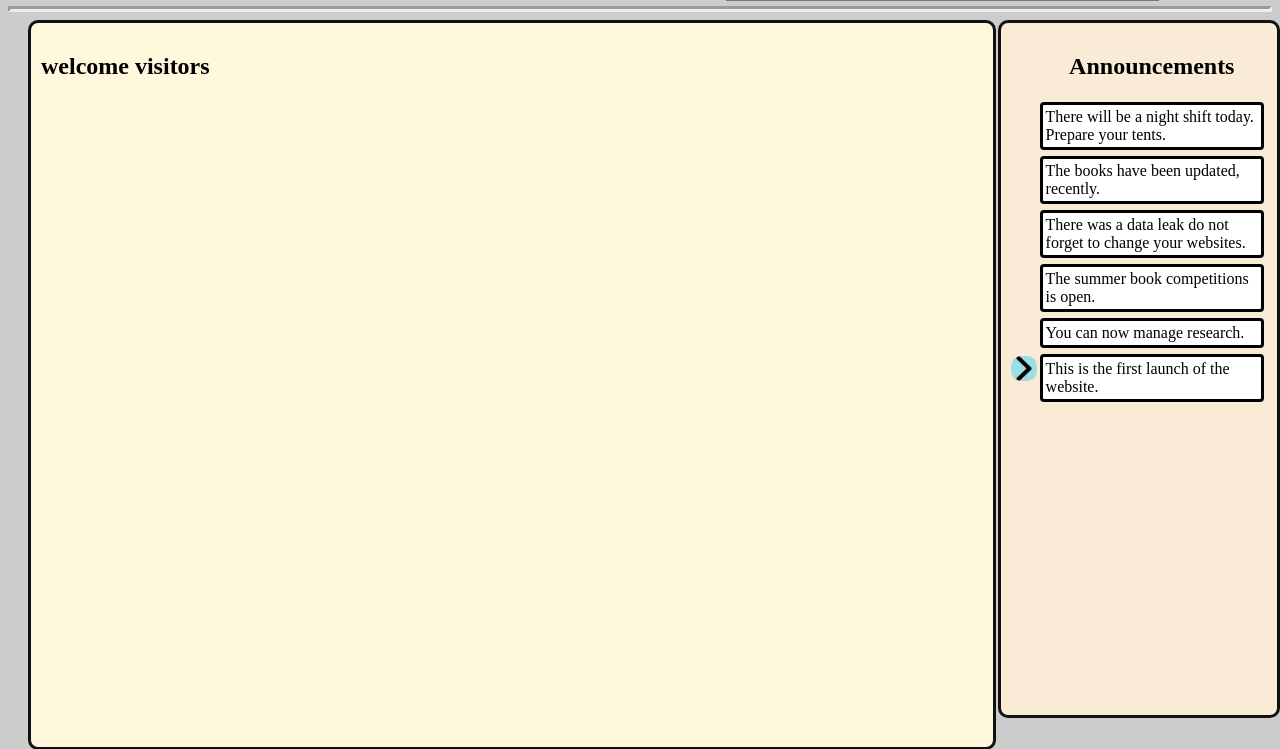
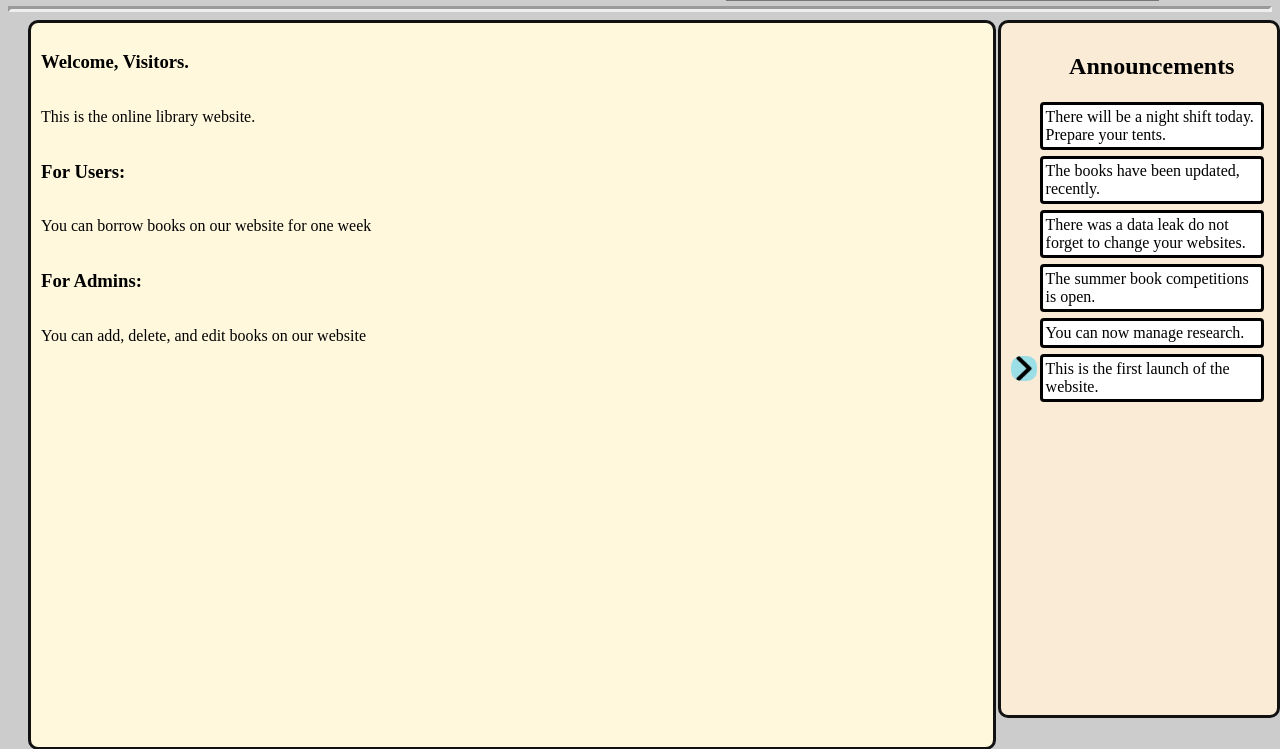
Before and after one commit to Mostafa808/Online-Library-Django, a Django app: page /home/ in a window 1280 px wide. Shown: the part 116-865 px from the top of the page. Run offline with Django 5.2, Linux system fonts and the light colour scheme.

Commit message:
updated Home.html

```diff
--- a/home/templates/Home.html
+++ b/home/templates/Home.html
@@ -1,5 +1,17 @@
 {% extends "Basic.html" %}
 {% block title_extension %}Home{% endblock %}
 {% block content %}
-    <h1>welcome visitors</h1>
+    <h3>Welcome, Visitors.</h3>
+    <p>
+        This is the online library website.<br/>
+    </p>
+
+    <h3>For Users:</h3>
+    <p>
+        You can borrow books on our website for one week<br/>
+    </p>
+    <h3>For Admins:</h3>
+    <p>
+        You can add, delete, and edit books on our website<br/>
+    </p>
 {% endblock %}
```
